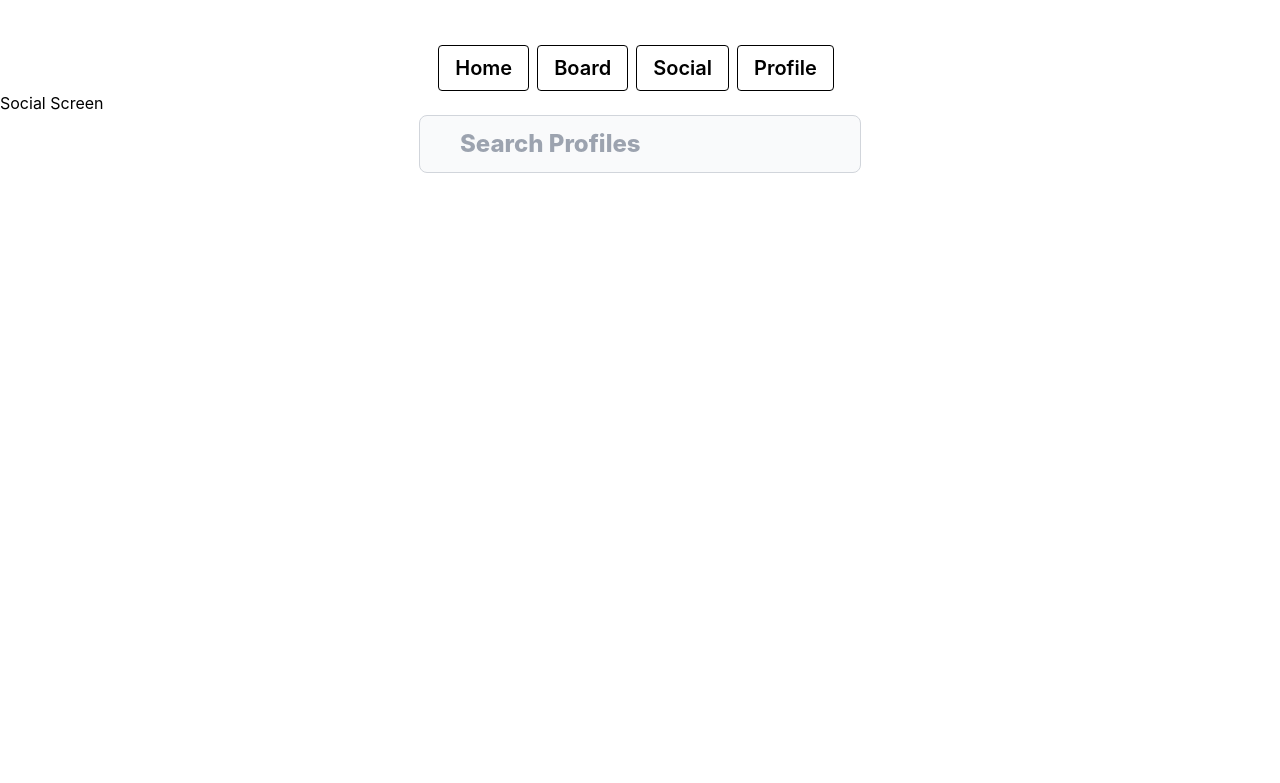
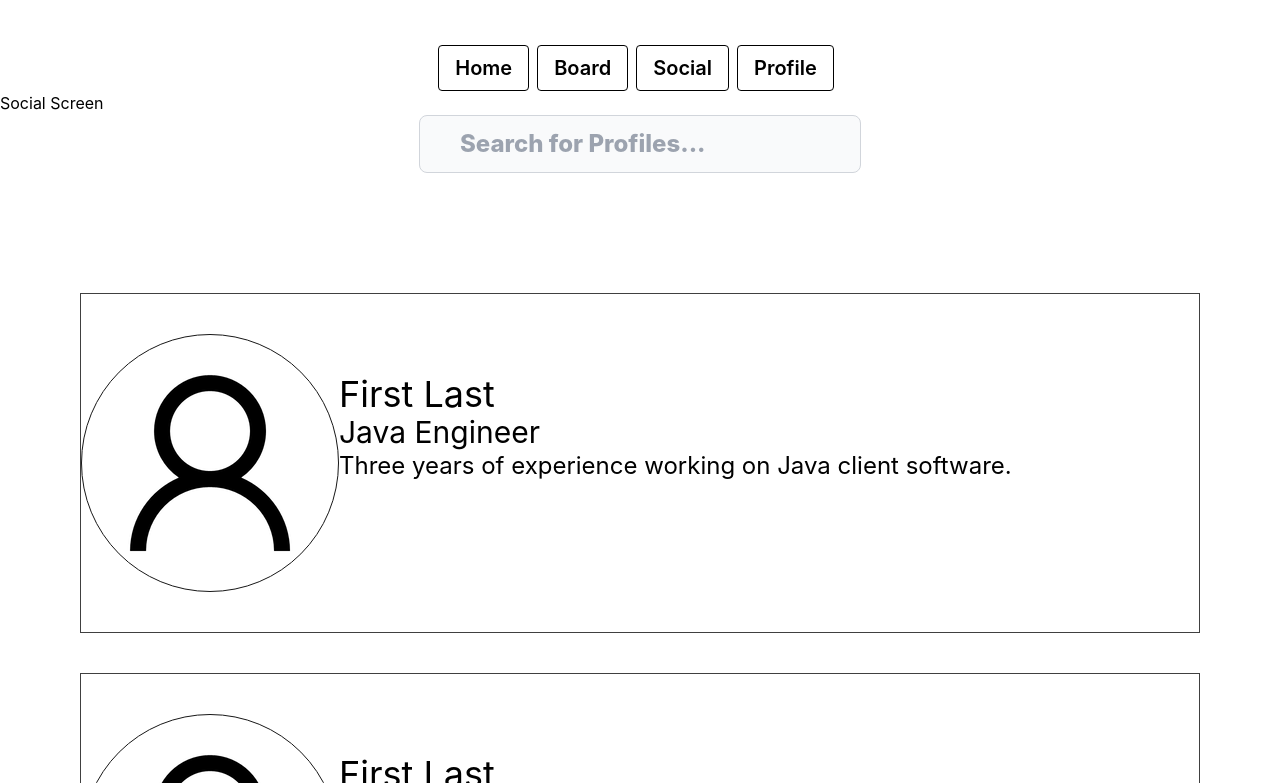
Before and after one commit to ddeneau/Freelance-Index-Project-, a JavaScript app: page /social in a window 1280 px wide. Shown: the part 397-1180 px from the top of the page. Before the commit the page ends 800 px from the top, so only its background shows below. Built offline with nearby package versions, Linux system fonts and the light colour scheme; the HTML template or start-up script is replaced by a standard one.

Commit message:
Added front-end component templates to the social section

```diff
--- /dev/null
+++ b/src/Components/ProfilePagePreview.js
@@ -0,0 +1,14 @@
+const ProfilePagePreview = (image, name, title, description) => {
+    return(
+        <div className="border border-neutral-700 flex flex-row my-10 py-10">
+            <img className="border border-neutral-900 rounded-full" src={image} alt="profile"/>
+            <div className="flex flex-col pt-10">
+                <div className="text-4xl">{name}</div>
+                <div className="text-3xl">{title}</div>
+                <div className="text-2xl">{description}</div>
+            </div>
+        </div>
+    )
+}
+
+export default ProfilePagePreview
--- /dev/null
+++ b/src/Components/Search.js
@@ -0,0 +1,9 @@
+const Search = (placeholderText) => {
+    return (
+        <div class="">
+            <input type="search" id="profile-search" class="center block w-full p-3 pl-10 text-2xl text-gray-900 border border-gray-300 rounded-lg bg-gray-50 focus:ring-blue-500 focus:border-blue-500 dark:bg-gray-700 dark:border-gray-600 dark:placeholder-gray-400 dark:text-white dark:focus:ring-blue-500 dark:focus:border-blue-500" placeholder={placeholderText} required></input>
+        </div>
+    )
+}
+
+export default Search
--- a/src/Screens/SocialScreen.js
+++ b/src/Screens/SocialScreen.js
@@ -1,12 +1,19 @@
+import ProfilePagePreview from "../Components/ProfilePagePreview"
+import Search from "../Components/Search"
+import profilePic from "../Images/Sample_User_Icon.png"
+
 const SocialScreen = () => {
     return(
         <div>
         Social Screen
         <div className="flex items-center justify-center font-extrabold text-4xl">
-            <div class="">
-                <input type="search" id="profile-search" class="center block w-full p-3 pl-10 text-2xl text-gray-900 border border-gray-300 rounded-lg bg-gray-50 focus:ring-blue-500 focus:border-blue-500 dark:bg-gray-700 dark:border-gray-600 dark:placeholder-gray-400 dark:text-white dark:focus:ring-blue-500 dark:focus:border-blue-500" placeholder="Search Profiles" required></input>
-            </div>
+           {Search("Search for Profiles...")}
         </div>
+        <div className="mx-10 my-10 px-10 py-10">
+            {ProfilePagePreview(profilePic, "First Last", "Java Engineer", "Three years of experience working on Java client software.")}
+            {ProfilePagePreview(profilePic, "First Last", "Mobile Engineer", "Engineering team lead and back-end developer with 10+ YOE.")}
+        </div>
+
     </div>
     )
 }
```
Also changed, not shown: src/Images/Sample_User_Icon.png (added).
